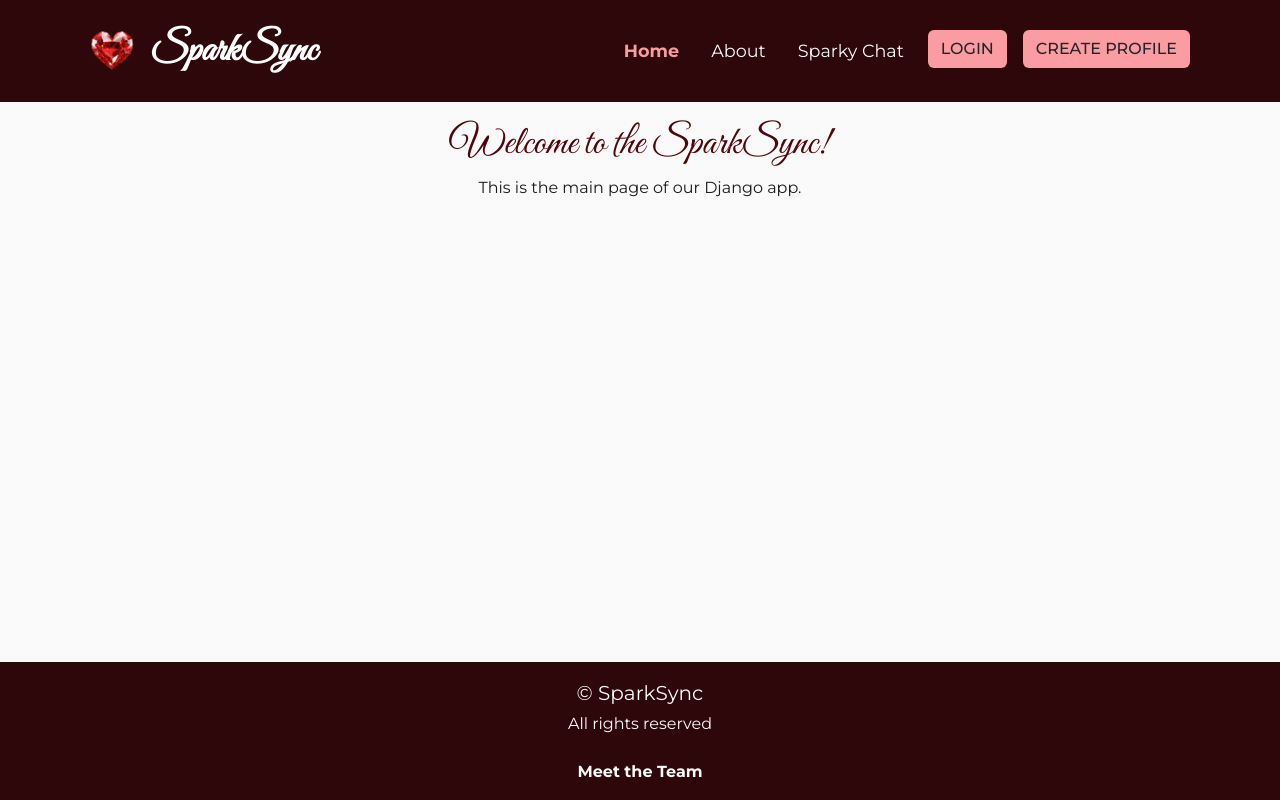
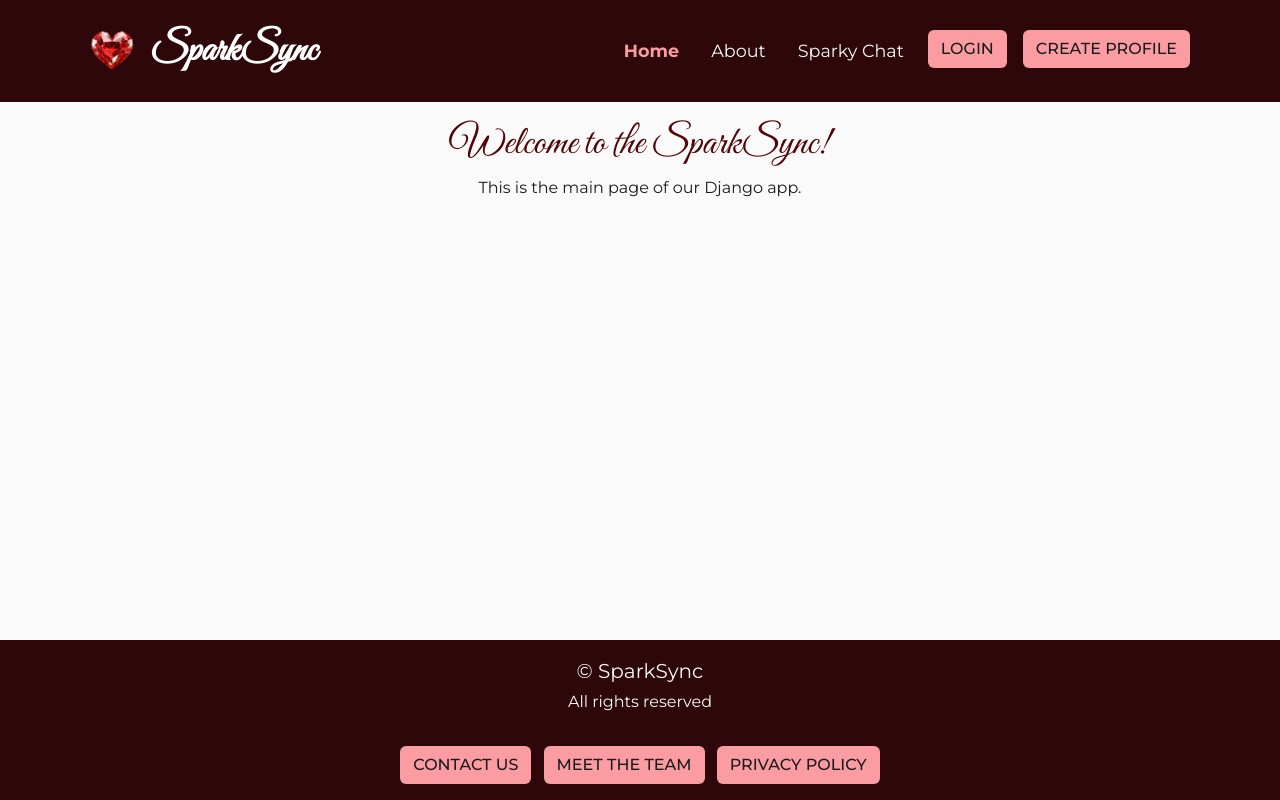
Before and after one commit to violaberg/dating-app, a Django app: page / in a window 1280 px wide. Run offline with Django 5.2, Linux system fonts and the light colour scheme.

Commit message:
feat: add contact and policy links to footer and style them

```diff
--- a/static/css/style.css
+++ b/static/css/style.css
@@ -69,6 +69,7 @@ h1, h2, h2,
 /* Buttons */
 .btn-pink {
   background-color: var(--pink);
+  color: var(--charcoal);
   font-weight: 500;
   text-transform: uppercase;
 }
--- a/templates/base.html
+++ b/templates/base.html
@@ -80,8 +80,12 @@
         <div class="container text-center">
         <p class="fs-5 mb-1">&copy; SparkSync</p>
         <p class="pb-2">All rights reserved</p>
-        <a class="team-link primary-btn p-2 fs-6 text-decoration-none fw-bolder" href="{% url 'team' %}"
+        <a class="btn btn-pink rounded mt-2 fs-6 text-decoration-none" href="#"
+        aria-label="Brings to Contact Page">Contact Us</a>
+        <a class="btn btn-pink rounded mt-2 mx-2 fs-6 text-decoration-none" href="{% url 'team' %}"
         aria-label="Brings to Team Page">Meet the Team</a>
+        <a class="btn btn-pink rounded mt-2 fs-6 text-decoration-none" href="#"
+        aria-label="Brings to Privacy Policy Page">Privacy Policy</a>
         </div>
     </footer>
 
```
Also changed, not shown: README.md.
